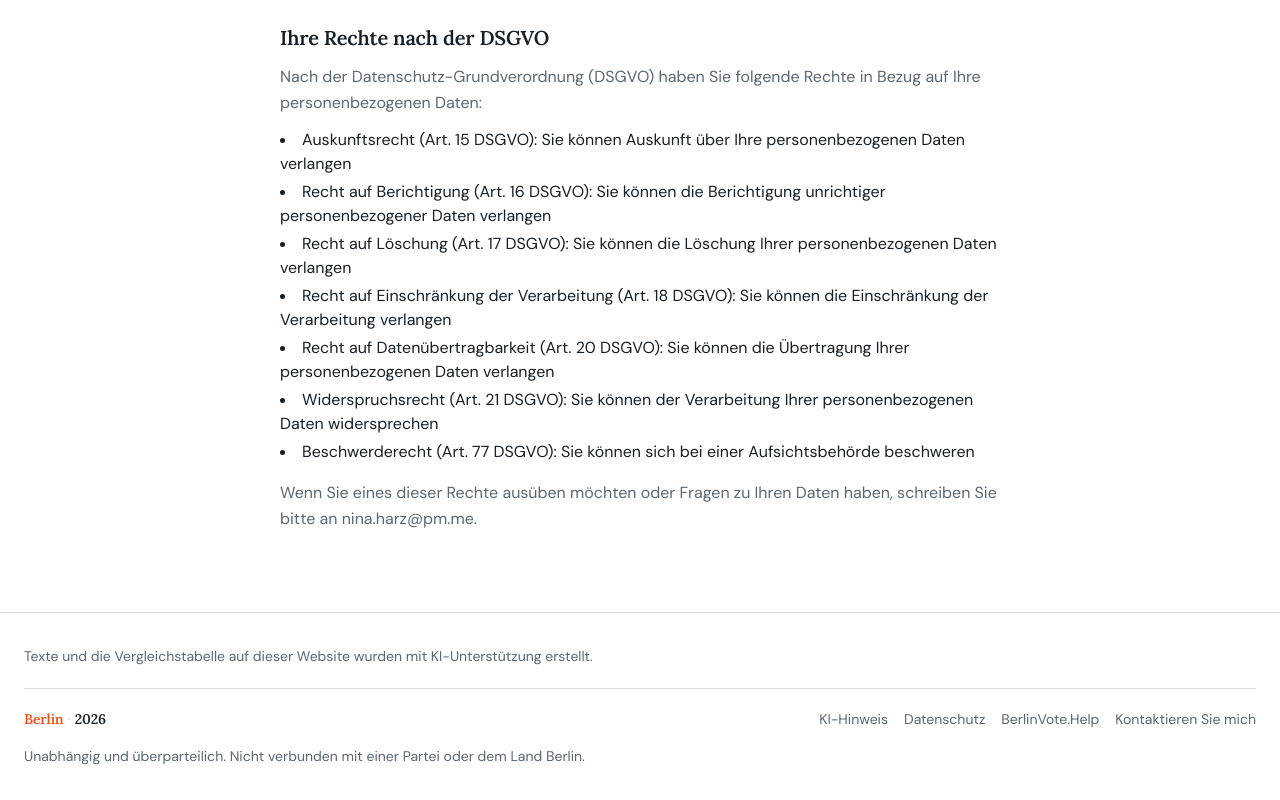
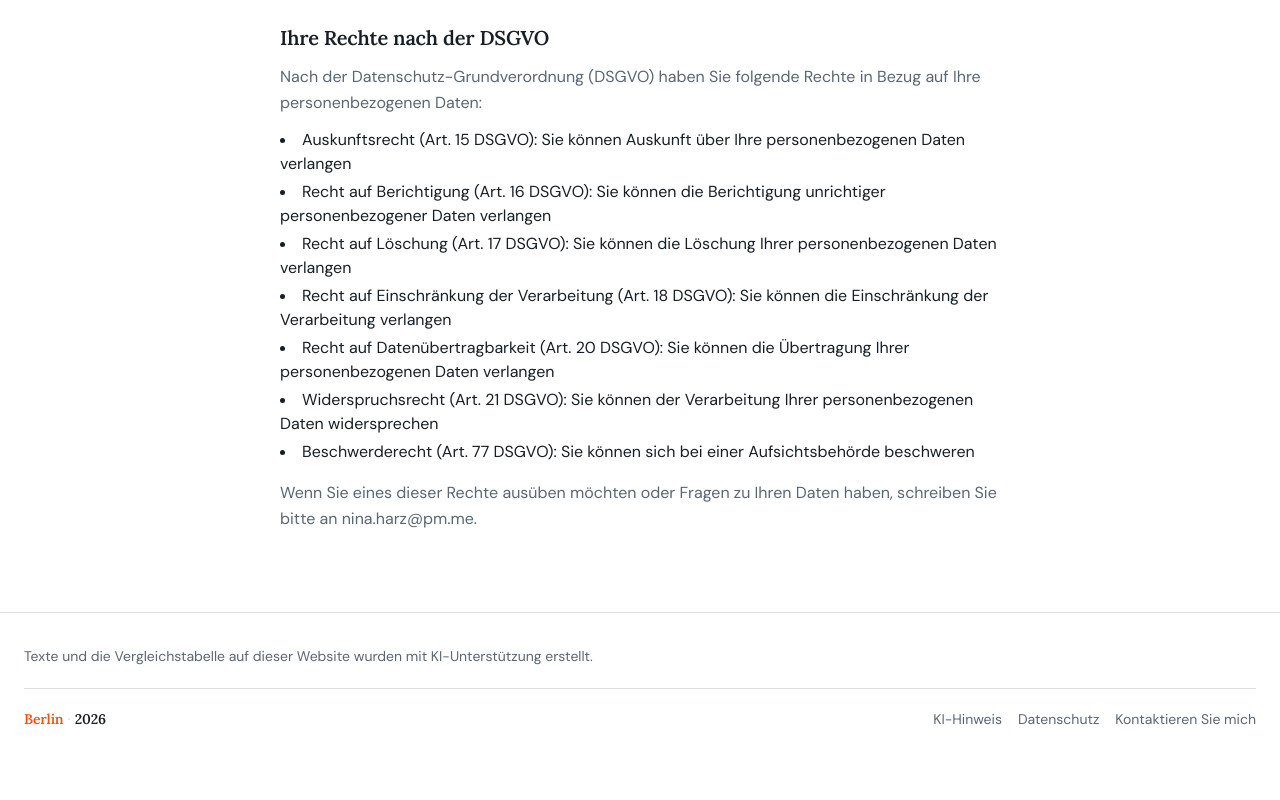
Before and after one commit to mashazyu/berlin-2026, a Next.js app: page /de/privacy in a window 1280 px wide. Shown: the part 1257-2057 px from the top of the page. After the commit the page ends 2018 px from the top, so only its background shows below. Built offline with nearby package versions, Linux system fonts and the light colour scheme.

Commit message:
fix: more minor tweaks

```diff
--- a/components/about-section.tsx
+++ b/components/about-section.tsx
@@ -33,9 +33,6 @@ export function AboutSection() {
               </div>
             </div>
           ))}
-          <p className="border-l-4 border-accent pl-4 text-sm font-medium text-foreground/80">
-            {about.disclaimer}
-          </p>
         </div>
       </div>
     </section>
--- a/components/hero.tsx
+++ b/components/hero.tsx
@@ -8,8 +8,8 @@ export function Hero() {
   const { translations: t } = useLanguage()
 
   return (
-    <section className="flex min-h-[calc(100svh-3.5rem)] items-center bg-section-muted px-4 py-16 sm:px-6">
-      <div className="mx-auto max-w-4xl text-center">
+    <section className="flex min-h-[calc(100svh-3.5rem)] flex-col bg-section-muted px-4 py-16 sm:px-6">
+      <div className="mx-auto flex w-full max-w-4xl flex-1 flex-col items-center justify-center text-center">
         <h1 className="font-display text-4xl font-semibold leading-[1.1] tracking-[-0.01em] text-foreground sm:text-5xl md:text-6xl">
           {t.hero.headline}
         </h1>
@@ -27,6 +27,9 @@ export function Hero() {
           </Button>
         </div>
       </div>
+      <p className="mx-auto mt-10 max-w-xl border-l-4 border-accent pl-4 text-left text-sm font-medium text-foreground/80 sm:mt-12">
+        {t.hero.disclaimer}
+      </p>
     </section>
   )
 }
--- a/components/site-footer.tsx
+++ b/components/site-footer.tsx
@@ -33,14 +33,6 @@ export function SiteFooter() {
               {t.footer.privacy}
             </Link>
             <a
-              href="https://www.berlinvote.help/"
-              target="_blank"
-              rel="noopener noreferrer"
-              className="transition-colors hover:text-foreground"
-            >
-              BerlinVote.Help
-            </a>
-            <a
               href="mailto:nina.harz@pm.me"
               className="transition-colors hover:text-foreground"
             >
@@ -48,10 +40,6 @@ export function SiteFooter() {
             </a>
           </div>
         </div>
-
-        <p className="mt-4 text-sm leading-relaxed text-muted-foreground">
-          {t.footer.unaffiliated}
-        </p>
       </div>
     </footer>
   )
--- a/lib/i18n/types.ts
+++ b/lib/i18n/types.ts
@@ -29,6 +29,7 @@ export type Translations = {
     headline: string
     support: string
     cta: string
+    disclaimer: string
   }
   about: {
     title: string
@@ -44,7 +45,6 @@ export type Translations = {
     beforeYouVoteBody: string
     furtherReadingTitle: string
     furtherReadingBody: string
-    disclaimer: string
   }
   table: {
     title: string
@@ -71,7 +71,6 @@ export type Translations = {
     relatedSite: string
     contact: string
     privacy: string
-    unaffiliated: string
   }
   aiDisclosure: {
     title: string
--- a/locales/de.json
+++ b/locales/de.json
@@ -28,7 +28,8 @@
   "hero": {
     "headline": "Berlin wählt am 20. September 2026",
     "support": "Vergleichen Sie, wie die Parteien zu Klima, Verkehr und Stadt stehen — in einer Tabelle.",
-    "cta": "Zum Vergleich"
+    "cta": "Zum Vergleich",
+    "disclaimer": "Dieser Beitrag steht in keiner Verbindung zu einer Partei und ist keine Wahlwerbung."
   },
   "about": {
     "title": "Motivation",
@@ -43,8 +44,7 @@
     "beforeYouVoteTitle": "Bevor Sie wählen",
     "beforeYouVoteBody": "Diese Tabelle wurde mithilfe von KI erstellt. Bitte überprüfen Sie die Punkte, die für Sie wichtig sind, noch einmal. Auf [BerlinVote.Help](https://www.berlinvote.help/) finden Sie möglicherweise die vollständigen Übersetzungen der Programme.",
     "furtherReadingTitle": "Weiterlesen",
-    "furtherReadingBody": "- [RBB: FAQ zu den Berlin-Wahlen 2026 (Englisch)](https://www.rbb24.de/politik/berlin-wahl-2026/beitraege/faq-englisch-berlin-elections-state-parliament-district-councils.html)\n- [RBB: Wahlen in Leichter Sprache](https://www.rbb24.de/politik/berlin-wahl-2026/leichte-sprache/index-abgeordnetenhaus-bvv.html)\n- [Broschüre Wahlen 2026 der Berliner Landeszentrale für politische Bildung (PDF, EN)](https://www.berlin.de/politische-bildung/publikationen/broschueren/v1_bf_broschuere_wahlen-2026_lzpbb_en.pdf)\n- [BerlinVote.Help — vollständige Programmübersetzungen](https://www.berlinvote.help/)",
-    "disclaimer": "Dieser Beitrag steht in keiner Verbindung zu einer Partei und ist keine Wahlwerbung."
+    "furtherReadingBody": "- [RBB: FAQ zu den Berlin-Wahlen 2026 (Englisch)](https://www.rbb24.de/politik/berlin-wahl-2026/beitraege/faq-englisch-berlin-elections-state-parliament-district-councils.html)\n- [RBB: Wahlen in Leichter Sprache](https://www.rbb24.de/politik/berlin-wahl-2026/leichte-sprache/index-abgeordnetenhaus-bvv.html)\n- [Broschüre Wahlen 2026 der Berliner Landeszentrale für politische Bildung (PDF, EN)](https://www.berlin.de/politische-bildung/publikationen/broschueren/v1_bf_broschuere_wahlen-2026_lzpbb_en.pdf)"
   },
   "table": {
     "title": "Vergleich der Wahlprogramme",
@@ -70,8 +70,7 @@
     "aiDisclosure": "KI-Hinweis",
     "relatedSite": "Vollständige Programmübersetzungen: BerlinVote.Help",
     "contact": "Kontaktieren Sie mich",
-    "privacy": "Datenschutz",
-    "unaffiliated": "Unabhängig und überparteilich. Nicht verbunden mit einer Partei oder dem Land Berlin."
+    "privacy": "Datenschutz"
   },
   "aiDisclosure": {
     "title": "KI-Hinweis",
--- a/locales/en.json
+++ b/locales/en.json
@@ -27,7 +27,8 @@
   "hero": {
     "headline": "Berlin votes on 20 September 2026",
     "support": "Compare how parties stand on climate, transport, and the city — in one table.",
-    "cta": "To comparison"
+    "cta": "To comparison",
+    "disclaimer": "This project is not campaign material and is not affiliated with any party."
   },
   "about": {
     "title": "Motivation",
@@ -42,8 +43,7 @@
     "beforeYouVoteTitle": "Before you vote",
     "beforeYouVoteBody": "The table is made with the help of AI, and we recommend double-checking important information: full translations of the main parties' programs are published on [BerlinVote.Help](https://www.berlinvote.help/).",
     "furtherReadingTitle": "Further reading",
-    "furtherReadingBody": "- [RBB: Berlin Elections 2026 FAQ (English)](https://www.rbb24.de/politik/berlin-wahl-2026/beitraege/faq-englisch-berlin-elections-state-parliament-district-councils.html)\n- [RBB: Elections in easy language (Leichte Sprache)](https://www.rbb24.de/politik/berlin-wahl-2026/leichte-sprache/index-abgeordnetenhaus-bvv.html)\n- [Berlin political education: Elections 2026 brochure (PDF)](https://www.berlin.de/politische-bildung/publikationen/broschueren/v1_bf_broschuere_wahlen-2026_lzpbb_en.pdf)\n- [BerlinVote.Help — full program translations](https://www.berlinvote.help/)",
-    "disclaimer": "This project is not campaign material and is not affiliated with any party."
+    "furtherReadingBody": "- [RBB: Berlin Elections 2026 FAQ (English)](https://www.rbb24.de/politik/berlin-wahl-2026/beitraege/faq-englisch-berlin-elections-state-parliament-district-councils.html)\n- [RBB: Elections in easy language (Leichte Sprache)](https://www.rbb24.de/politik/berlin-wahl-2026/leichte-sprache/index-abgeordnetenhaus-bvv.html)\n- [Berlin political education: Elections 2026 brochure (PDF)](https://www.berlin.de/politische-bildung/publikationen/broschueren/v1_bf_broschuere_wahlen-2026_lzpbb_en.pdf)"
   },
   "table": {
     "title": "Party election program comparison",
@@ -69,8 +69,7 @@
     "aiDisclosure": "AI disclosure",
     "relatedSite": "Full program translations: BerlinVote.Help",
     "contact": "Contact me",
-    "privacy": "Privacy",
-    "unaffiliated": "Independent, non-partisan. Not affiliated with any party or the City of Berlin."
+    "privacy": "Privacy"
   },
   "aiDisclosure": {
     "title": "AI Disclosure",
--- a/locales/ru.json
+++ b/locales/ru.json
@@ -27,7 +27,8 @@
   "hero": {
     "headline": "Берлин голосует 20 сентября 2026",
     "support": "Сравните позиции партий по климату, транспорту и городу — в одной таблице.",
-    "cta": "К сравнению"
+    "cta": "К сравнению",
+    "disclaimer": "Этот проект не является агитацией и не аффилиирован ни с одной партией."
   },
   "about": {
     "title": "Мотивация",
@@ -42,8 +43,7 @@
     "beforeYouVoteTitle": "Перед голосованием",
     "beforeYouVoteBody": "Таблица сделана с помощью ИИ; важные для вас пункты лучше перепроверить. Полные переводы программ основных партий опубликованы на [BerlinVote.Help](https://www.berlinvote.help/).",
     "furtherReadingTitle": "Дополнительно",
-    "furtherReadingBody": "- [RBB: FAQ о выборах в Берлине 2026 (на английском)](https://www.rbb24.de/politik/berlin-wahl-2026/beitraege/faq-englisch-berlin-elections-state-parliament-district-councils.html)\n- [RBB: выборы на простом языке (Leichte Sprache)](https://www.rbb24.de/politik/berlin-wahl-2026/leichte-sprache/index-abgeordnetenhaus-bvv.html)\n- [Брошюра о выборах 2026 от политической образовательной службы Берлина (PDF, EN)](https://www.berlin.de/politische-bildung/publikationen/broschueren/v1_bf_broschuere_wahlen-2026_lzpbb_en.pdf)\n- [BerlinVote.Help — полные переводы программ](https://www.berlinvote.help/)",
-    "disclaimer": "Этот проект не является агитацией и не аффилиирован ни с одной партией."
+    "furtherReadingBody": "- [RBB: FAQ о выборах в Берлине 2026 (на английском)](https://www.rbb24.de/politik/berlin-wahl-2026/beitraege/faq-englisch-berlin-elections-state-parliament-district-councils.html)\n- [RBB: выборы на простом языке (Leichte Sprache)](https://www.rbb24.de/politik/berlin-wahl-2026/leichte-sprache/index-abgeordnetenhaus-bvv.html)\n- [Брошюра о выборах 2026 от политической образовательной службы Берлина (PDF, EN)](https://www.berlin.de/politische-bildung/publikationen/broschueren/v1_bf_broschuere_wahlen-2026_lzpbb_en.pdf)"
   },
   "table": {
     "title": "Сравнение предвыборных программ",
@@ -68,9 +68,8 @@
     "aiNotice": "Тексты и сравнительная таблица на этом сайте созданы с помощью ИИ.",
     "aiDisclosure": "Уведомление об ИИ",
     "relatedSite": "Полные переводы программ: BerlinVote.Help",
-    "contact": "Напишите мне",
-    "privacy": "Конфиденциальность",
-    "unaffiliated": "Независимый, внепартийный проект. Не связан ни с партиями, ни с городом Берлин."
+    "contact": "Контакт",
+    "privacy": "Конфиденциальность"
   },
   "aiDisclosure": {
     "title": "Уведомление об ИИ",
```
